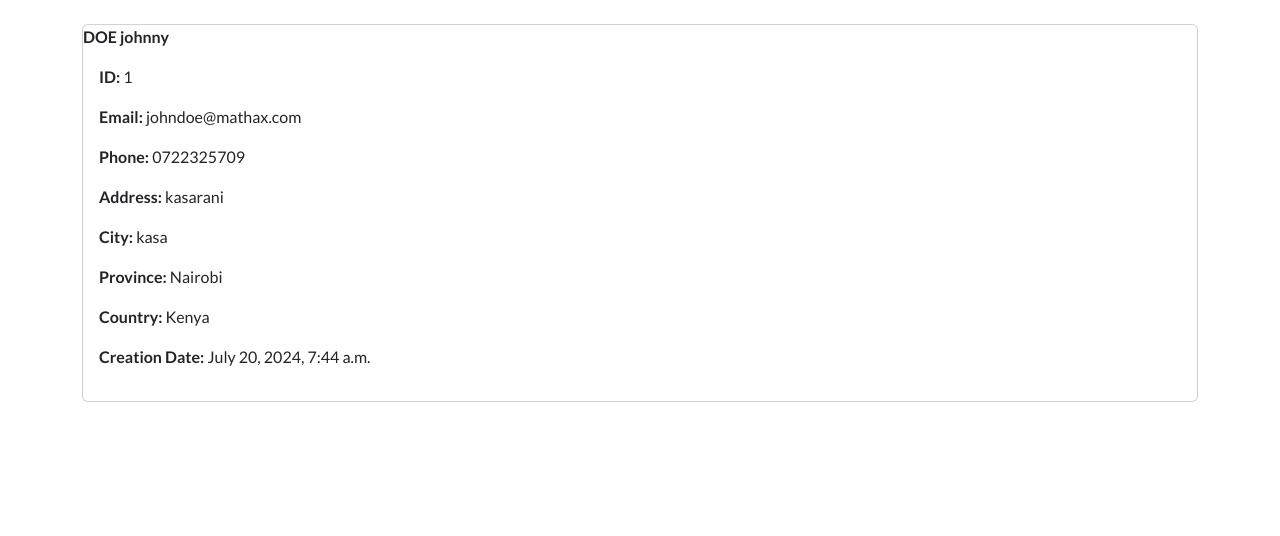
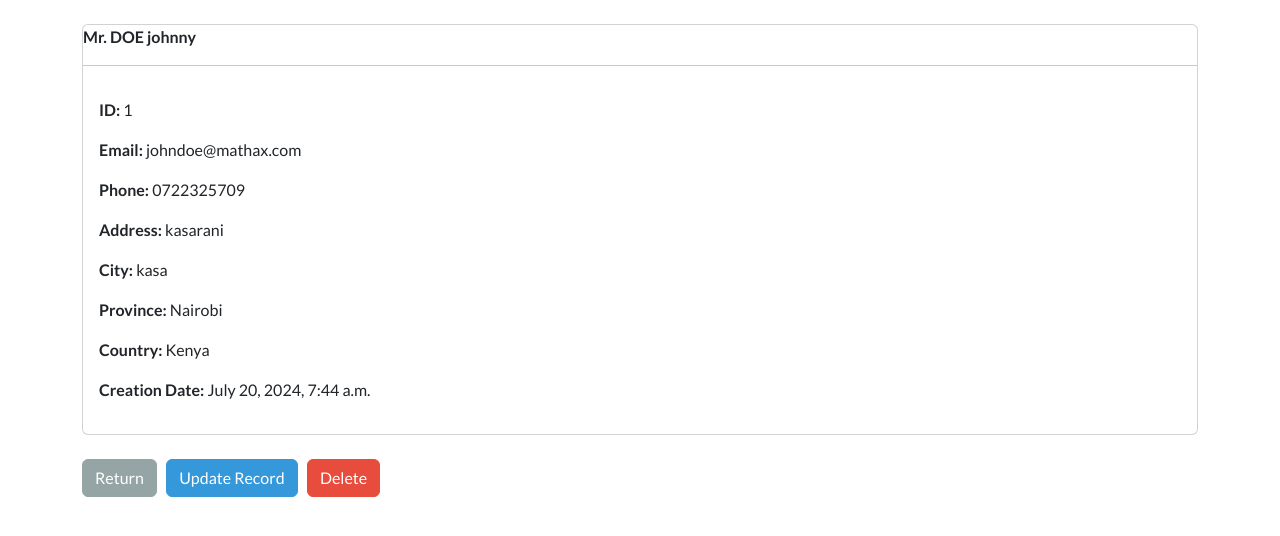
Before and after one commit to immanuelmathari/django_crud, a Django app: page /record/1 in a window 1280 px wide. Shown: the part 72-608 px from the top of the page. Run offline with Django 5.2, Linux system fonts and the light colour scheme; a user stored in the database is signed in; data comes from the database, SQL or seed files in the repository; both versions use the stored data as it was after the commit.

Commit message:
complete update functionality

```diff
--- a/crm/webapp/templates/webapp/view-record.html
+++ b/crm/webapp/templates/webapp/view-record.html
@@ -3,10 +3,11 @@
 {% block content %}
 <!-- We want to add in a card -->
  <div class='card'>
-    <strong>
+    <strong> Mr.
         {{record.last_name|upper}}
         {{record.first_name}}
     </strong>
+    <hr>
     <div class='card-body'>
         <p><strong>ID: </strong> {{record.id}} </p>
         <p><strong>Email: </strong> {{record.email}} </p>
@@ -18,5 +19,16 @@
         <p><strong>Creation Date: </strong> {{record.creation_date}} </p>
 
     </div>
+
+
  </div>
+
+ <br>
+
+ <a href="{% url 'dashboard' %}" class="btn btn-secondary">Return</a>
+ &nbsp;
+ <a href="{% url 'update-record' record.id %}" class="btn btn-info">Update Record</a>
+ &nbsp;
+ <a href="{% url '' %}" class="btn btn-danger">Delete</a>
+ &nbsp;
 {% endblock %}
--- a/crm/webapp/urls.py
+++ b/crm/webapp/urls.py
@@ -15,7 +15,7 @@ urlpatterns = [
     path('create-record', views.create_record, name="create-record"),
 
     # we want to make this link dynamic
-    path('update-record/<intLpk>',views.update_record, name=''),
+    path('update-record/<int:pk>',views.update_record, name='update-record'),
 
     path('record/<int:pk>', views.singular_record, name="record"),
 ]
```
Also changed, not shown: crm/db.sqlite3.
